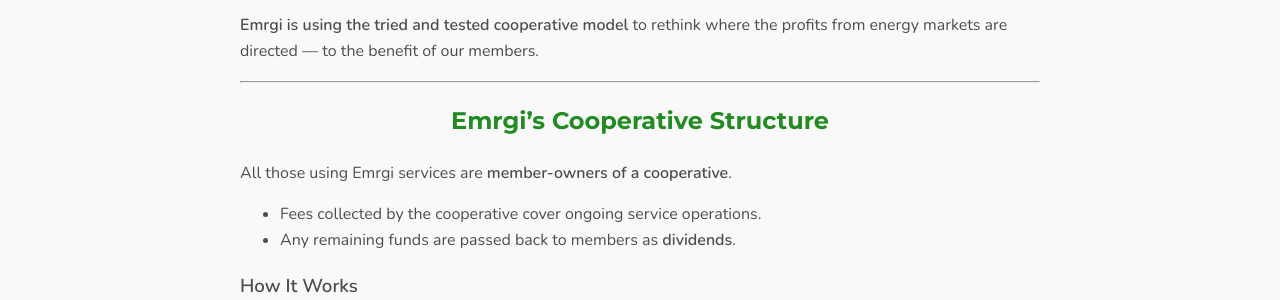
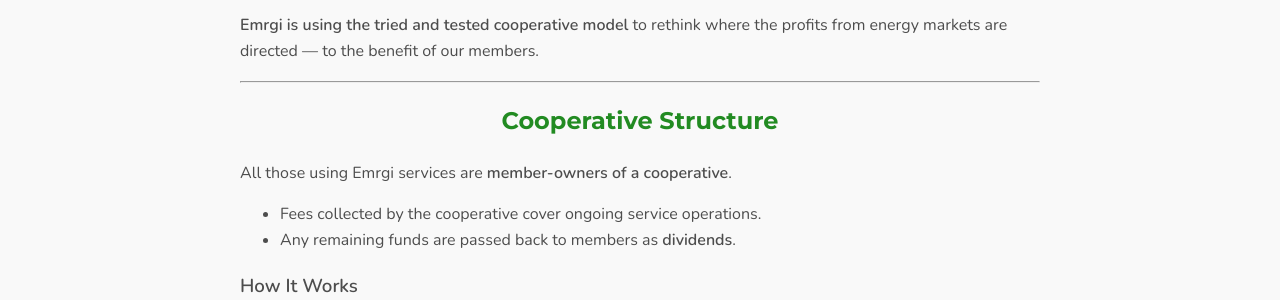
Before and after one commit to emergi-foundation/emergi-foundation.github.io, a Jekyll site: the page built from index.md, in a window 1280 px wide. Shown: the part 513-813 px from the top of the page. Built offline with Jekyll 4.4.1, drawn with Linux system fonts in a browser that asks for light colours.

Commit message:
Update index.md
Signed-off-by: Eric Scheier <eric@scheier.org>

```diff
--- a/index.md
+++ b/index.md
@@ -16,7 +16,7 @@ While solar energy could be an affordable and empowering solution for most consu
 
 ---
 
-## Emrgi's Cooperative Structure
+## Cooperative Structure
 
 All those using Emrgi services are **member-owners of a cooperative**.
 
```
